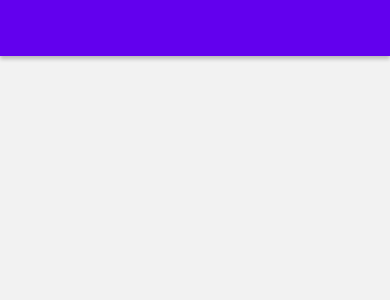
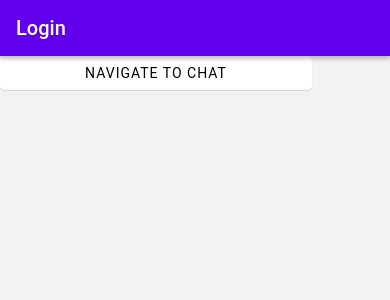
Before and after one commit to starnizar/LoveChatApp, a React Native app: screen /Login in a window 390 px wide. Shown: the top 300 px of the page. Built offline with nearby package versions, Linux system fonts and the light colour scheme.

Commit message:
navigation added

```diff
--- a/App.tsx
+++ b/App.tsx
@@ -3,6 +3,7 @@ import {NavigationContainer} from '@react-navigation/native';
 import {createNativeStackNavigator} from '@react-navigation/native-stack';
 import LoginScreen from './src/screens/LoginScreen';
 import MainHeader from './src/components/main/header/MainHeader';
+import ChatScreen from './src/screens/ChatScreen';
 
 const App = () => {
   const Stack = createNativeStackNavigator();
@@ -11,16 +12,10 @@ const App = () => {
     <NavigationContainer>
       <Stack.Navigator
         screenOptions={{
-          header: ({back, options, navigation, route}) => (
-            <MainHeader
-              navigation={navigation}
-              back={back}
-              options={options}
-              route={route}
-            />
-          ),
+          header: props => <MainHeader {...props} />,
         }}>
         <Stack.Screen name={'Login'} component={LoginScreen} />
+        <Stack.Screen name={'Chat'} component={ChatScreen} />
       </Stack.Navigator>
     </NavigationContainer>
   );
--- a/package.json
+++ b/package.json
@@ -8,6 +8,9 @@
     "start": "react-native start",
     "test": "jest",
     "lint": "eslint . --ext .js,.jsx,.ts,.tsx"
+  },
+  "resolutions": {
+    "react-devtools-core": "4.14.0"
   },
   "dependencies": {
     "@react-native-community/masked-view": "^0.1.11",
--- a/src/components/main/header/MainHeader.tsx
+++ b/src/components/main/header/MainHeader.tsx
@@ -1,9 +1,17 @@
 import React from 'react';
-import {View} from 'react-native';
 import {Appbar} from 'react-native-paper';
 
-const MainHeader = () => {
-  return <Appbar />;
+const MainHeader = (props: any) => {
+  const {route, navigation} = props;
+
+  return (
+    <Appbar.Header>
+      {route.name !== 'Login' && (
+        <Appbar.BackAction onPress={() => navigation.goBack()} />
+      )}
+      <Appbar.Content title={route.name} />
+    </Appbar.Header>
+  );
 };
 
 export default MainHeader;
--- a/src/screens/ChatScreen.tsx
+++ b/src/screens/ChatScreen.tsx
@@ -1,7 +1,8 @@
 import React from 'react';
 import {StyleSheet, View} from 'react-native';
+import {Button, Card, Text} from 'react-native-paper';
 
-const ChatScreen = () => {
+const ChatScreen = ({navigation}) => {
   return <View style={styles.container} />;
 };
 
--- a/src/screens/LoginScreen.tsx
+++ b/src/screens/LoginScreen.tsx
@@ -1,8 +1,17 @@
 import React from 'react';
 import {StyleSheet, View} from 'react-native';
+import {Button, Card, Text} from 'react-native-paper';
 
-const LoginScreen = () => {
-  return <View style={styles.container} />;
+const LoginScreen = ({navigation}) => {
+  return (
+    <View style={styles.container}>
+      <Card style={{width: '80%'}}>
+        <Button onPress={() => navigation.navigate('Chat')}>
+          <Text>Navigate to chat</Text>
+        </Button>
+      </Card>
+    </View>
+  );
 };
 
 export default LoginScreen;
--- a/tsconfig.json
+++ b/tsconfig.json
@@ -2,6 +2,7 @@
 {
   "extends": "@tsconfig/react-native/tsconfig.json",     /* Recommended React Native TSConfig base */
   "compilerOptions": {
+    "jsx": "react",
     /* Visit https://aka.ms/tsconfig.json to read more about this file */
 
     /* Completeness */
```
Also changed, not shown: react-native.config.js (added, +9 -0 lines), 1 other file (tests, documents, lock files or other folders).
